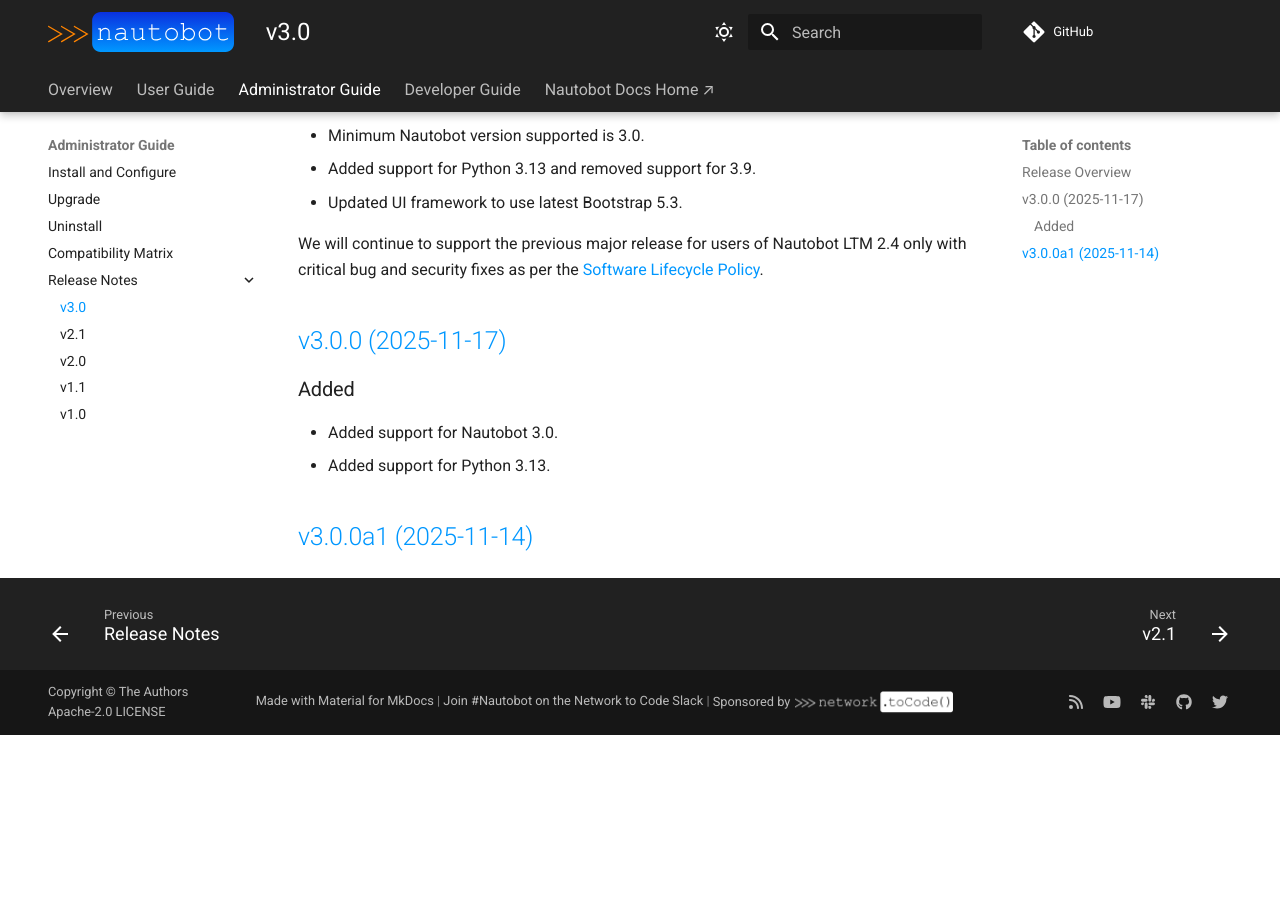
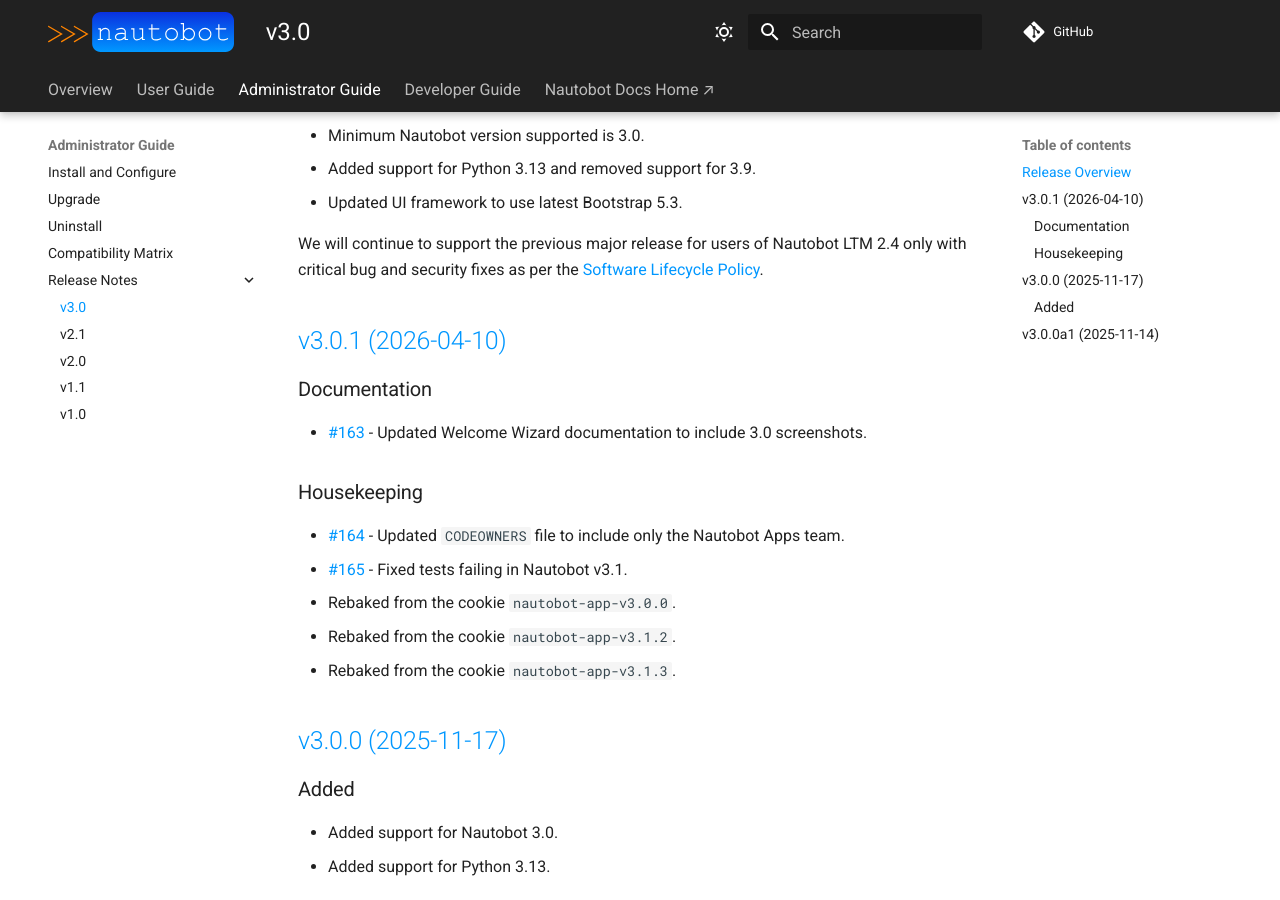
Before and after one commit to nautobot/nautobot-app-welcome-wizard, an MkDocs documentation site: the page built from docs/admin/release_notes/version_3.0.md, in a window 1280 px wide and 900 px high, scrolled down 356 px. Built offline with MkDocs 1.6.1 and Material for MkDocs 9.7.7, drawn with Linux system fonts in a browser that asks for light colours; comment, search, counter and statistics services are not loaded; before the commit the page ends 1091 px from its top, so only the background shows below that.

Commit message:
prepare release v3.0.1

```diff
--- a/docs/admin/release_notes/version_3.0.md
+++ b/docs/admin/release_notes/version_3.0.md
@@ -14,6 +14,20 @@
 
 <!-- towncrier release notes start -->
 
+## [v3.0.1 (2026-04-10)](https://github.com/nautobot/nautobot-app-welcome-wizard/releases/tag/v3.0.1)
+
+### Documentation
+
+- [#163](https://github.com/nautobot/nautobot-app-welcome-wizard/issues/163) - Updated Welcome Wizard documentation to include 3.0 screenshots.
+
+### Housekeeping
+
+- [#164](https://github.com/nautobot/nautobot-app-welcome-wizard/issues/164) - Updated `CODEOWNERS` file to include only the Nautobot Apps team.
+- [#165](https://github.com/nautobot/nautobot-app-welcome-wizard/issues/165) - Fixed tests failing in Nautobot v3.1.
+- Rebaked from the cookie `nautobot-app-v3.0.0`.
+- Rebaked from the cookie `nautobot-app-v3.1.2`.
+- Rebaked from the cookie `nautobot-app-v3.1.3`.
+
 ## [v3.0.0 (2025-11-17)](https://github.com/nautobot/nautobot-app-welcome-wizard/releases/tag/v3.0.0)
 
 ### Added
--- a/pyproject.toml
+++ b/pyproject.toml
@@ -1,6 +1,6 @@
 [tool.poetry]
 name = "nautobot-welcome-wizard"
-version = "3.0.1a0"
+version = "3.0.1"
 description = "Nautobot's Getting Started Wizard"
 authors = ["Network to Code, LLC <info@networktocode.com>"]
 license = "Apache-2.0"
```
Also changed, not shown: 7 other files.
